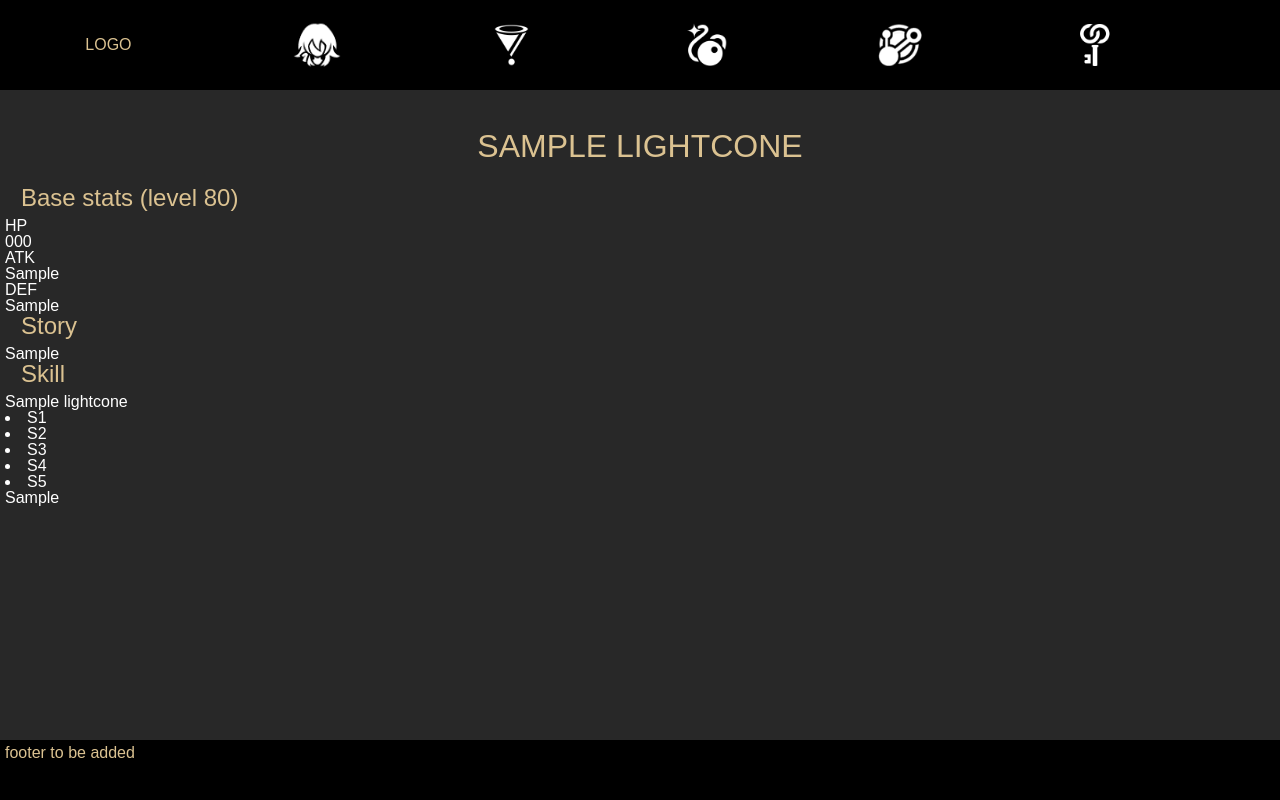
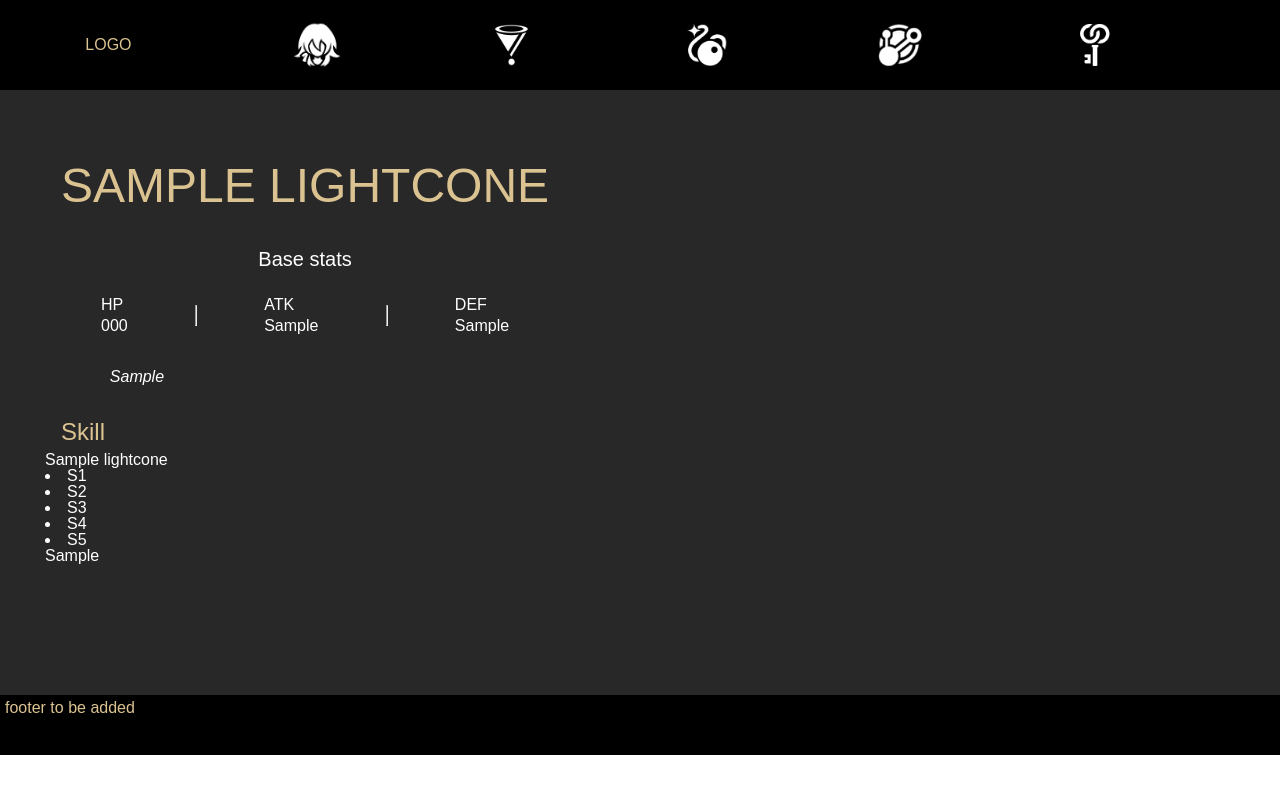
Before and after one commit to fledgless/Symfony-HSR, a Symfony app: template templates/light_cone/show.html.twig in a window 1280 px wide. Run offline with Twig, Linux system fonts and the light colour scheme; the template is opened without the code that fills it: most values are stand-ins (such as "Sample title", 1, 10 or a date in 2020); style sheets or scripts are compiled from the project's sources; some libraries are stand-ins or nearby versions; some web fonts are replaced.

Commit message:
- added half the style for light cone show - corrected lightcone and media crud controllers

```diff
--- a/assets/styles/app.css
+++ b/assets/styles/app.css
@@ -152,6 +152,7 @@ main {
     padding-top: 90px;
     padding-bottom: 70px;
     font-size: 16px;
+    width: 100%;
 }
 
 #container {
@@ -165,7 +166,7 @@ header {
 }
 
 footer {
-    position: fixed;
+    position: relative;
     bottom: 0;
     width: 100%;
     height: 50px;
@@ -415,8 +419,94 @@ main .s-container .lc-list .item-lc a img {
 
 
 /* light cone show */
-main .s-container .lc-show h1 {
-  font-size: 32px;
+
+main .s-container {
+  margin: 2vh 5vh 2vh 5vh;
+}
+
+main .s-container .lc-show {
+  display: flex;
+  flex-direction: column;
+}
+
+main .s-container .lc-basic-info {
+  display: flex;
+  flex-direction: row;
+  margin: 2vh;
+}
+
+main .s-container .four-star .lc-basic-info-base-stats {
+  border: 2px solid rgb(98,59,90);
+  background-color: black;
+  border-radius: 2%;
+  max-width: 300px;
+  margin-left: auto;
+  margin-right: auto;
+}
+
+main .s-container .lc-show .lc-basic-info-base-stats h2 {
+  font-size: 20px;
+  color: #FFFFFF;
+  border-radius: 1% 1% 0% 0%;
+  margin-left: 0;
+  min-height: 40px;
+  text-align: center;
+  padding-top: 15px;
+}
+
+main .s-container .lc-show .lc-basic-info-base-stats .lc-base-stats {
+  display: flex;
+  flex-direction: row;
+  margin-bottom: 1vh;
+  margin-left: 5vh;
+  margin-right: 5vh;
+  justify-content: space-around
+}
+
+main .s-container .lc-show .lc-basic-info-base-stats .lc-base-stats .lc-base-stat-value {
+  margin-top: 5px;
+}
+
+main .s-container .lc-show .lc-story {
+  width: 80%;
+  padding: 1.2em 20px 1.2em 20px;
+  margin-top: 2vh;
+  margin-right: auto;
+  margin-left: auto;
+  font-style: italic;
+}
+
+main .s-container .five-star .lc-story {
+  border-left: 8px solid #DBC291;
+}
+
+main .s-container .four-star .lc-story {
+  border-left: 8px solid rgb(98,59,90);
+}
+
+main .s-container .three-star .lc-story {
+  border-left: 8px solid #235789;
+}
+
+main .s-container .five-star strong,
+main .s-container .five-star h1,
+main .s-container .five-star h2,
+main .s-container .five-star .lc-basic-info-base-stats .lc-base-stats .lc-base-stat-value {
+  color: #DBC291;
+}
+
+main .s-container .four-star strong,
+main .s-container .four-star h1,
+main .s-container .four-star h2,
+main .s-container .four-star .lc-basic-info-base-stats .lc-base-stats .lc-base-stat-value {
+  color: rgb(98,59,90);
+}
+
+main .s.container .three-star strong,
+main .s-container .three-star h1,
+main .s-container .three-star h2,
+main .s-container .three-star .lc-basic-info-base-stats .lc-base-stats .lc-base-stat-value {
+  color: #235789;
 }
 
 main .s-container .lc-show .lightcone-superimposition {
--- a/src/Controller/Admin/LightConeCrudController.php
+++ b/src/Controller/Admin/LightConeCrudController.php
@@ -9,6 +9,7 @@ use EasyCorp\Bundle\EasyAdminBundle\Field\AssociationField;
 use EasyCorp\Bundle\EasyAdminBundle\Field\ChoiceField;
 use EasyCorp\Bundle\EasyAdminBundle\Field\FormField;
 use EasyCorp\Bundle\EasyAdminBundle\Field\IdField;
+use EasyCorp\Bundle\EasyAdminBundle\Field\IntegerField;
 use EasyCorp\Bundle\EasyAdminBundle\Field\TextEditorField;
 use EasyCorp\Bundle\EasyAdminBundle\Field\TextField;
 
@@ -31,6 +32,11 @@ class LightConeCrudController extends AbstractCrudController
         yield FormField::addColumn();
         yield TextField::new('lcName', 'Name');
         yield AssociationField::new('media');
+        yield IntegerField::new('lcBaseHp', 'Base HP');
+        yield IntegerField::new('lcBaseAtk', 'Base ATK');
+        yield IntegerField::new('lcBaseDef', 'Base DEF');
+
+        yield FormField::addColumn();
         yield TextEditorField::new('lcStory', 'Story');
 
         yield FormField::addColumn();
--- a/src/Controller/Admin/MediaCrudController.php
+++ b/src/Controller/Admin/MediaCrudController.php
@@ -35,8 +35,9 @@ class MediaCrudController extends AbstractCrudController
         yield ChoiceField::new('imageRole')
             ->setChoices([
                 'Character: Icon' => 'Icon',
-                'Character: Splash art' => 'Splash art',
+                'Character: Splash art' => 'Character Splash art',
                 'Light cone: Icon' => 'Lc Icon',
+                'Light cone: Splash art' => 'Lc Splash art',
                 'Eidolon: E1' => 'E1',
                 'Eidolon: E2' => 'E2',
                 'Eidolon: E3' => 'E3',
--- a/templates/light_cone/show.html.twig
+++ b/templates/light_cone/show.html.twig
@@ -1,38 +1,46 @@
 {% extends 'base.html.twig' %}
 
 {% block body %}
-    <div class='s-container'>
-        <div class="lc-show">
+    <div class="lc-show {% if lightcone.lcRarity == "4-star"%}four-star {% elseif lightcone.lcRarity == "5-star" %}five-star {% elseif lightcone.lcRarity == "3-star" %}three-star{% endif %}">
         <div class="lc-basic-info">
-                {% for medium in lightcone.media|filter(medium => medium.imageRole == 'Lc Splash Art') %}
-                    <div class="lc-basic-info-splash">
+            {% for medium in lightcone.media|filter(medium => medium.imageRole == 'Lc Splash art') %}
+                <div class="lc-basic-info-splash-laptop">
                     <img src="/uploads/{{ medium.filename }}" alt="">
                 </div>
             {% endfor %}
             <div class="lc-basic-info-text">
                 <h1>{{ lightcone.lcName }}</h1>
+                {% for medium in lightcone.media|filter(medium => medium.imageRole == 'Lc Splash art') %}
+                    <div class="lc-basic-info-splash-mobile">
+                        <img src="/uploads/{{ medium.filename }}" alt="">
+                    </div>
+                {% endfor %}
                 <div class="lc-basic-info-base-stats">
-                        <h2>Base stats (level 80)</h2>
+                        <h2>Base stats</h2>
+                        <div class="lc-base-stats">
                             <div class="lc-base-hp">
                                 <p>HP</p>
-                            <p>{{ lightcone.lcBaseHp }}</p>
+                                <p class="lc-base-stat-value">{{ lightcone.lcBaseHp }}</p>
                             </div>
+                            <hr>
                             <div class="lc-base-atk">
                                 <p>ATK</p>
-                            <p>{{ lightcone.lcBaseAtk }}</p>
+                                <p class="lc-base-stat-value">{{ lightcone.lcBaseAtk }}</p>
                             </div>
+                            <hr>
                             <div class="lc-base-def">
                                 <p>DEF</p>
-                            <p>{{ lightcone.lcBaseDef }}</p>
+                                <p class="lc-base-stat-value">{{ lightcone.lcBaseDef }}</p>
                             </div>
                         </div>
-                    <h2>Story</h2>
-                    <div>{{ lightcone.lcStory|raw }}</div>
+                    </div>
+                    <div class="lc-story">{{ lightcone.lcStory|raw }}</div>
                 </div>
             </div>
-
+            <div class="skill">
             <h2>Skill</h2>
             <h3>{{ lightcone.lcSkillName }}</h3>
+            <div class="skill-superimposition">
                 <nav class="superimposition">
                     <li class="superimposition-toggle" id="toggle-sone">S1</li>
                     <li class="superimposition-toggle" id="toggle-stwo">S2</li>
@@ -47,4 +55,5 @@
                 <div class="lightcone-superimposition" id="superimposition-five">{{ lightcone.lcSkillFive|raw }}</div>
             </div>
         </div>
+    </div>
 {% endblock %}
```
Also changed, not shown: other parts of assets/styles/app.css (+26 -3 lines), public/uploads/final-victor-8d272577-d427-45ca-be46-a9c9eb786e82.webp (added). Lines whose indentation alone changed are shown as unchanged.
